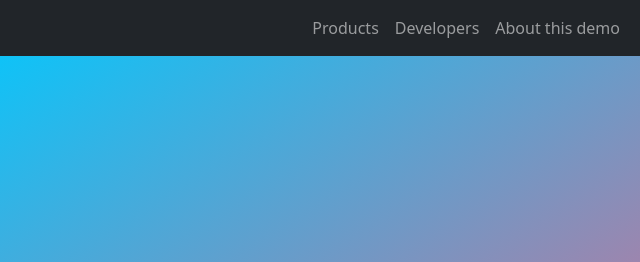
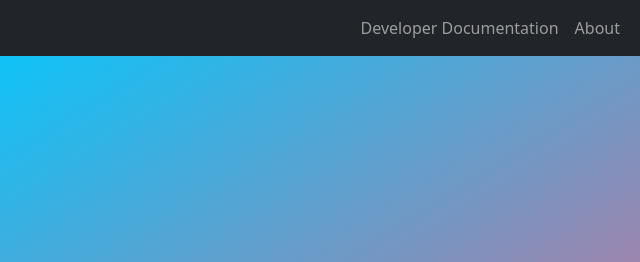
Before and after one commit to moonshine-ai/moonshine-js-webrtc, a website: page client/index.html in a window 1280 px wide. Shown: the top 262 px of the page, 640-1280 px from the left. Drawn offline with nearby package versions, Linux system fonts and the light colour scheme.

Commit message:
Streamlined navbar

```diff
--- a/client/index.html
+++ b/client/index.html
@@ -26,13 +26,10 @@
                 <div class="collapse navbar-collapse" id="navbarSupportedContent">
                     <ul class="navbar-nav mr-auto">
                         <li class="nav-item">
-                        <a class="nav-link" href="https://moonshine.ai/#products">Products</a>
+                            <a class="nav-link" href="https://dev.moonshine.ai/">Developer Documentation</a>
                         </li>
                         <li class="nav-item">
-                            <a class="nav-link" href="https://dev.moonshine.ai/">Developers</a>
-                        </li>
-                        <li class="nav-item">
-                            <a class="nav-link" href="#" data-bs-toggle="modal" data-bs-target="#aboutModal">About this demo</a>
+                            <a class="nav-link" href="#" data-bs-toggle="modal" data-bs-target="#aboutModal">About</a>
                         </li>
                     </ul>
                 </div>
```
